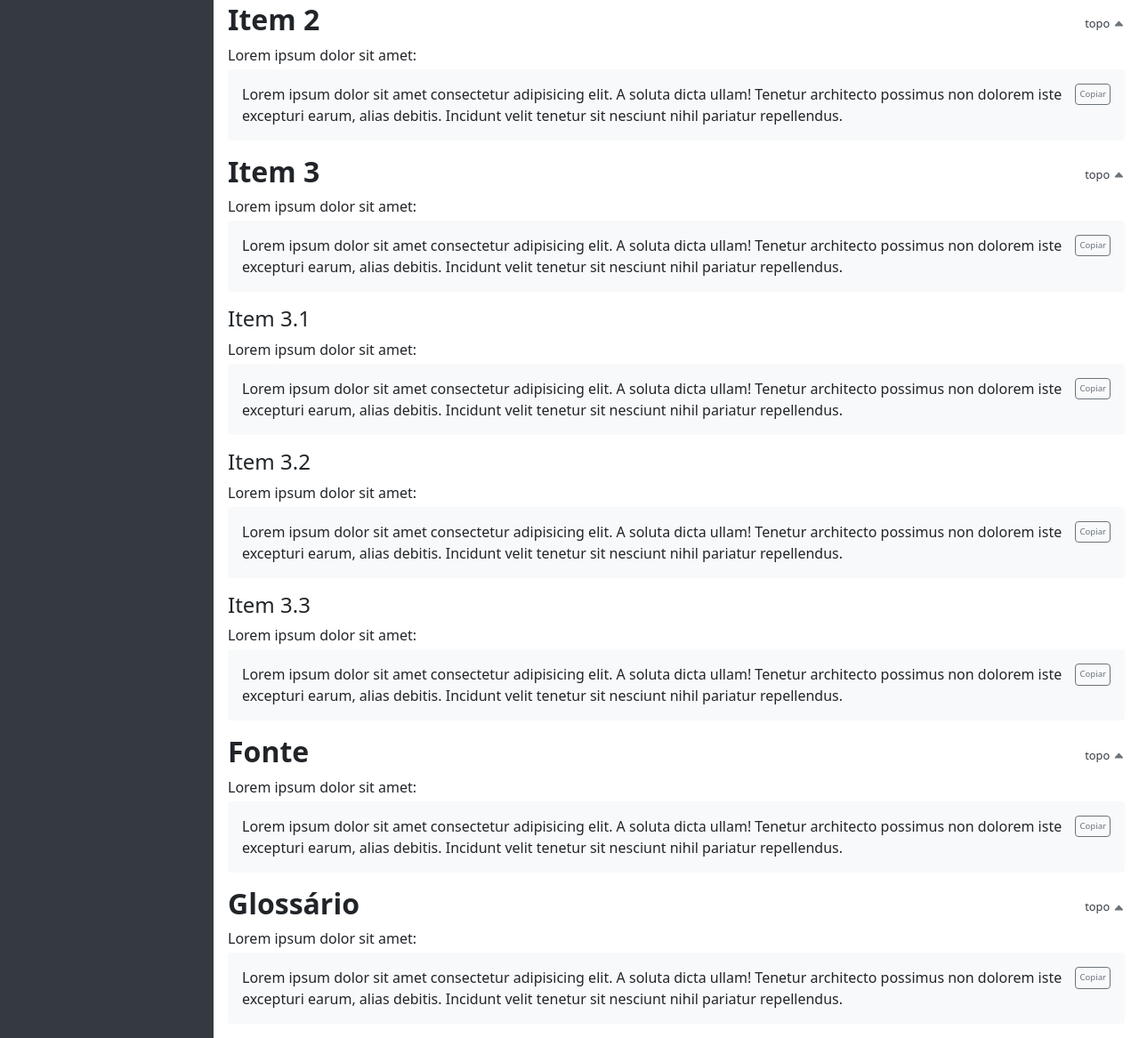
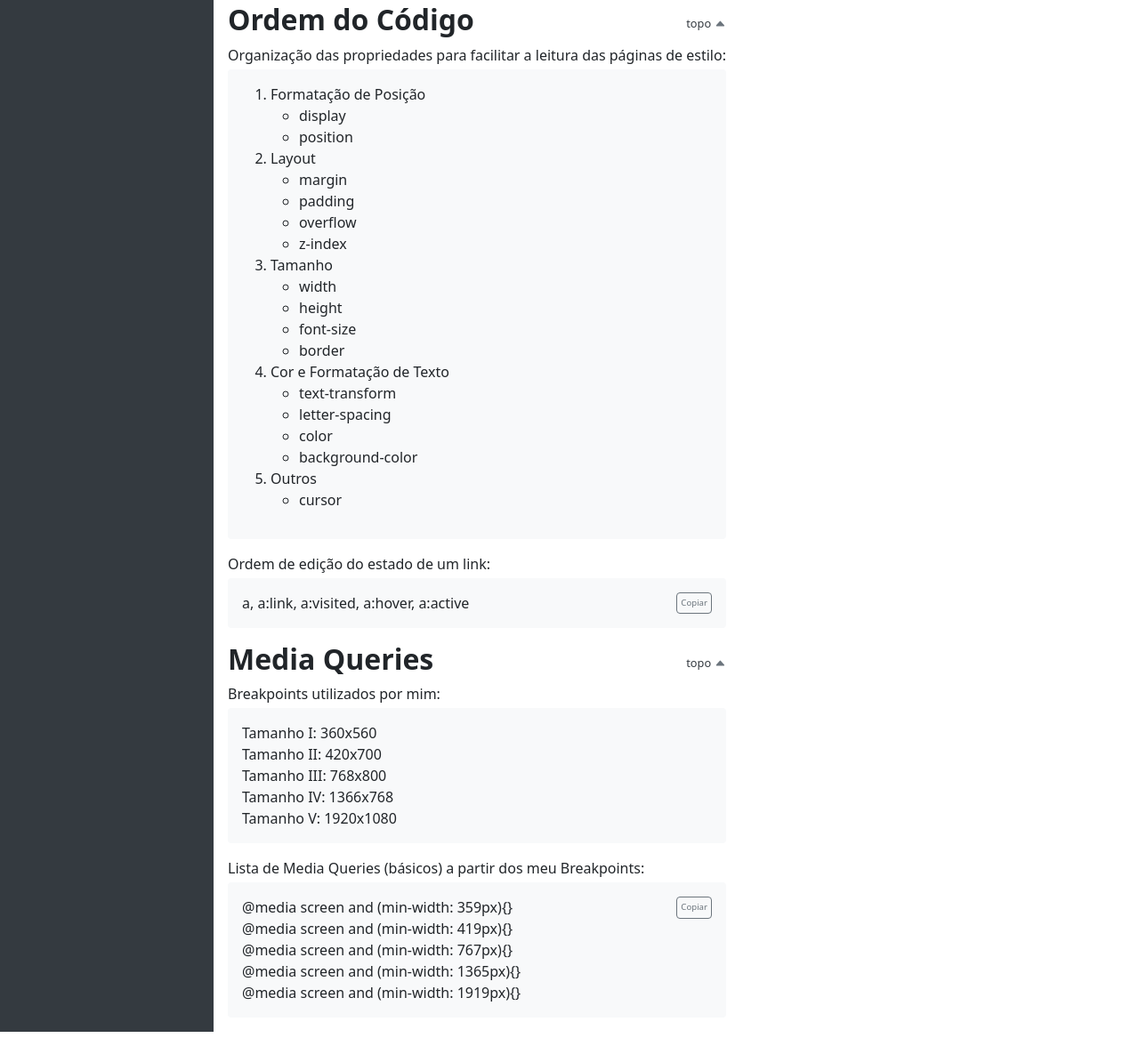
Before and after one commit to euchico/webdev-cookbook, a plain HTML site: page page/css.html in a window 1280 px wide. Shown: the part 466-1633 px from the top of the page at 89% size. Drawn offline with Linux system fonts and the light colour scheme.

Commit message:
Página CSS

```diff
--- a/page/css.html
+++ b/page/css.html
@@ -21,7 +21,7 @@
     <!-- MENU LATERAL -->
     <div id="sidebar" class="bg-dark">
       <div class="sidebar-heading font-weight-bold text-center p-3">
-        <a href="/"><h1 class="text-white">WebDev<br>Cookbook</h1></a>
+        <a href="/webdev-cookbook"><h1 class="text-white">WebDev<br>Cookbook</h1></a>
       </div>
 
       <div class="list-group list-group-flush">
@@ -57,38 +57,14 @@
         <div id="index" class="border border-secondary rounded overflow-hidden bg-light p-3 my-5">
           <h4 class="text-dark">Índice:</h4>
           <ul class="font-weight-bold m-0">
-            <li><a href="#" class="text-muted">Seletores</a></li>
-            <li><a href="#" class="text-muted">Ordem do Código</a></li>
-            <li><a href="#" class="text-muted">Media Queries</a></li>
+            <li><a href="#item1" class="text-muted">Seletores</a></li>
+            <li><a href="#item2" class="text-muted">Ordem do Código</a></li>
+            <li><a href="#item3" class="text-muted">Media Queries</a></li>
           </ul>
         </div>
         <!-- / ÍNDICE -->
 
-        <!-- ITEM(NS) -->
-        <!-- FERRAMENTA -->
-        <!-- <div id="item1" class="item">
-          <div class="item-title d-flex">
-            <h3 class="flex-grow-1">Ferramenta</h3>
-
-            <a class="nav-top d-flex align-items-center" href="#">
-              topo
-              <svg class="text-muted ml-1" width="1em" height="1em" viewBox="0 0 16 16" class="bi bi-caret-up-fill" fill="currentColor" xmlns="http://www.w3.org/2000/svg"><path d="M7.247 4.86l-4.796 5.481c-.566.647-.106 1.659.753 1.659h9.592a1 1 0 0 0 .753-1.659l-4.796-5.48a1 1 0 0 0-1.506 0z"/></svg>
-            </a>
-          </div>
-
-          <p class="mb-1">Lorem ipsum dolor sit amet:</p>
-          <div class="code rounded d-flex bg-light p-3 mb-3">
-            <span id="contentXXX">
-              Lorem ipsum dolor sit amet consectetur adipisicing elit. A soluta dicta ullam! Tenetur architecto possimus non dolorem iste excepturi earum, alias debitis. Incidunt velit tenetur sit nesciunt nihil pariatur repellendus.
-            </span>
-
-            <div class="clipboard ml-2">
-              <button onclick="copyContent('contentXXX')" type="button" class="btn btn-outline-secondary d-flex justify-content-end align-items-start p-1">Copiar</button>
-            </div>
-          </div>
-        </div> -->
-        <!-- / FERRAMENTA -->
-
+        <!-- ITENS -->
         <!-- ITEM 1 -->
         <div id="item1" class="item">
           <div class="item-title d-flex">
@@ -102,14 +78,16 @@
             <!-- / Botão Topo -->
           </div>
 
-          <p class="mb-3">Principais seletores do CSS: <a class="font-weight-bold" href="../assets/file/css-seletores.pdf" target="_blank">LINK</a></p>
+          <div class="mb-3">
+            <p class="mb-1">Principais seletores do CSS: <a class="font-weight-bold" href="../assets/file/css-seletores.pdf" target="_blank">LINK</a></p>
+          </div>
         </div>
         <!-- / ITEM 1 -->
 
         <!-- ITEM 2 -->
         <div id="item2" class="item">
           <div class="item-title d-flex">
-            <h3 class="flex-grow-1">Item 2</h3> <!-- Item Título -->
+            <h3 class="flex-grow-1">Ordem do Código</h3> <!-- Item Título -->
 
             <!-- Botão Topo -->
             <a class="nav-top d-flex align-items-center" href="#">
@@ -120,14 +98,68 @@
           </div>
 
           <!-- Item Conteúdo -->
-          <p class="mb-1">Lorem ipsum dolor sit amet:</p>
-          <div class="code rounded d-flex bg-light p-3 mb-3">
-            <span id="content2">
-              Lorem ipsum dolor sit amet consectetur adipisicing elit. A soluta dicta ullam! Tenetur architecto possimus non dolorem iste excepturi earum, alias debitis. Incidunt velit tenetur sit nesciunt nihil pariatur repellendus.
-            </span>
+          <div class="mb-3">
+            <p class="mb-1">
+              Organização das propriedades para facilitar a leitura das páginas de estilo:
+            </p>
 
-            <div class="clipboard ml-2">
-              <button onclick="copyContent('content2')" type="button" class="btn btn-outline-secondary d-flex justify-content-end align-items-start p-1">Copiar</button>
+            <div class="code rounded bg-light d-flex p-3">
+              <span class="mr-2">
+                <ol>
+                  <li>Formatação de Posição</li>
+                    <ul>
+                      <li>display</li>
+                      <li>position</li>
+                    </ul>
+                  <li>Layout</li>
+                    <ul>
+                      <li>margin</li>
+                      <li>padding</li>
+                      <li>overflow</li>
+                      <li>z-index</li>
+                    </ul>
+                  <li>Tamanho</li>
+                    <ul>
+                      <li>width</li>
+                      <li>height</li>
+                      <li>font-size</li>
+                      <li>border</li>
+                    </ul>
+                  <li>Cor e Formatação de Texto</li>
+                    <ul>
+                      <li>text-transform</li>
+                      <li>letter-spacing</li>
+                      <li>color</li>
+                      <li>background-color</li>
+                    </ul>
+                  <li>Outros</li>
+                    <ul>
+                      <li>cursor</li>
+                    </ul>
+                </ol>
+              </span>
+            </div>
+          </div>
+          <!-- / Item Conteúdo -->
+
+          <!-- Item Conteúdo -->
+          <div class="mb-3">
+            <p class="mb-1">
+              Ordem de edição do estado de um link:
+            </p>
+
+            <div class="code rounded bg-light d-flex p-3">
+              <span id="content1" class="mr-2">
+                a,
+                a:link,
+                a:visited,
+                a:hover,
+                a:active
+              </span>
+
+              <div class="clipboard ml-auto">
+                <button onclick="copyContent('content1')" type="button" class="btn btn-outline-secondary d-flex justify-content-end align-items-start p-1">Copiar</button>
+              </div>
             </div>
           </div>
           <!-- / Item Conteúdo -->
@@ -137,7 +169,7 @@
         <!-- ITEM 3 -->
         <div id="item3" class="item">
           <div class="item-title d-flex">
-            <h3 class="flex-grow-1">Item 3</h3> <!-- Item Título -->
+            <h3 class="flex-grow-1">Media Queries</h3> <!-- Item Título -->
 
             <!-- Botão Topo -->
             <a class="nav-top d-flex align-items-center" href="#">
@@ -148,129 +180,47 @@
           </div>
 
           <!-- Item Conteúdo -->
-          <p class="mb-1">Lorem ipsum dolor sit amet:</p>
-          <div class="code rounded d-flex bg-light p-3 mb-3">
-            <span id="content3">
-              Lorem ipsum dolor sit amet consectetur adipisicing elit. A soluta dicta ullam! Tenetur architecto possimus non dolorem iste excepturi earum, alias debitis. Incidunt velit tenetur sit nesciunt nihil pariatur repellendus.
-            </span>
+          <div class="mb-3">
+            <p class="mb-1">
+              Breakpoints utilizados por mim:
+            </p>
 
-            <div class="clipboard ml-2">
-              <button onclick="copyContent('content3')" type="button" class="btn btn-outline-secondary d-flex justify-content-end align-items-start p-1">Copiar</button>
+            <div class="code rounded bg-light d-flex p-3">
+              <span class="mr-2">
+                Tamanho I: 360x560 <br>
+                Tamanho II: 420x700 <br>
+                Tamanho III: 768x800 <br>
+                Tamanho IV: 1366x768 <br>
+                Tamanho V: 1920x1080
+              </span>
             </div>
           </div>
           <!-- / Item Conteúdo -->
 
-          <!-- ITEM 3.1 -->
-          <h4 id="item31">Item 3.1</h4>
+          <!-- Item Conteúdo -->
+          <div class="mb-3">
+            <p class="mb-1">
+              Lista de Media Queries (básicos) a partir dos meu Breakpoints:
+            </p>
 
-          <!-- Item Conteúdo -->
-          <p class="mb-1">Lorem ipsum dolor sit amet:</p>
-          <div class="code rounded d-flex bg-light p-3 mb-3">
-            <span id="content31">
-              Lorem ipsum dolor sit amet consectetur adipisicing elit. A soluta dicta ullam! Tenetur architecto possimus non dolorem iste excepturi earum, alias debitis. Incidunt velit tenetur sit nesciunt nihil pariatur repellendus.
-            </span>
+            <div class="code rounded bg-light d-flex p-3">
+              <span id="content2" class="mr-2">
+                @media screen and (min-width: 359px){} <br>
+                @media screen and (min-width: 419px){} <br>
+                @media screen and (min-width: 767px){} <br>
+                @media screen and (min-width: 1365px){} <br>
+                @media screen and (min-width: 1919px){}
+              </span>
 
-            <div class="clipboard ml-2">
-              <button onclick="copyContent('content31')" type="button" class="btn btn-outline-secondary d-flex justify-content-end align-items-start p-1">Copiar</button>
-            </div>
-          </div>
-          <!-- / Item Conteúdo -->
-          <!-- / ITEM 3.1 -->
-
-          <!-- ITEM 3.2 -->
-          <h4 id="item32">Item 3.2</h4>
-
-          <!-- Item Conteúdo -->
-          <p class="mb-1">Lorem ipsum dolor sit amet:</p>
-          <div class="code rounded d-flex bg-light p-3 mb-3">
-            <span id="content32">
-              Lorem ipsum dolor sit amet consectetur adipisicing elit. A soluta dicta ullam! Tenetur architecto possimus non dolorem iste excepturi earum, alias debitis. Incidunt velit tenetur sit nesciunt nihil pariatur repellendus.
-            </span>
-
-            <div class="clipboard ml-2">
-              <button onclick="copyContent('content32')" type="button" class="btn btn-outline-secondary d-flex justify-content-end align-items-start p-1">Copiar</button>
-            </div>
-          </div>
-          <!-- / Item Conteúdo -->
-          <!-- / ITEM 3.2 -->
-
-          <!-- ITEM 3.3 -->
-          <h4 id="item33">Item 3.3</h4>
-
-          <!-- Item Conteúdo -->
-          <p class="mb-1">Lorem ipsum dolor sit amet:</p>
-          <div class="code rounded d-flex bg-light p-3 mb-3">
-            <span id="content33">
-              Lorem ipsum dolor sit amet consectetur adipisicing elit. A soluta dicta ullam! Tenetur architecto possimus non dolorem iste excepturi earum, alias debitis. Incidunt velit tenetur sit nesciunt nihil pariatur repellendus.
-            </span>
-
-            <div class="clipboard ml-2">
-              <button onclick="copyContent('content33')" type="button" class="btn btn-outline-secondary d-flex justify-content-end align-items-start p-1">Copiar</button>
-            </div>
-          </div>
-          <!-- / Item Conteúdo -->
-          <!-- / ITEM 3.3 -->
-        </div>
-        <!-- / ITEM 3 -->
-
-        <!-- FONTE -->
-        <div id="item1" class="item">
-          <div class="item-title d-flex">
-            <h3 class="flex-grow-1">Fonte</h3> <!-- Item Título -->
-
-            <!-- Botão Topo -->
-            <a class="nav-top d-flex align-items-center" href="#">
-              topo
-              <svg class="text-muted ml-1" width="1em" height="1em" viewBox="0 0 16 16" class="bi bi-caret-up-fill" fill="currentColor" xmlns="http://www.w3.org/2000/svg"><path d="M7.247 4.86l-4.796 5.481c-.566.647-.106 1.659.753 1.659h9.592a1 1 0 0 0 .753-1.659l-4.796-5.48a1 1 0 0 0-1.506 0z"/></svg>
-            </a>
-            <!-- / Botão Topo -->
-          </div>
-
-          <!-- Item Conteúdo -->
-          <p class="mb-1">Lorem ipsum dolor sit amet:</p>
-          <div class="code rounded d-flex bg-light p-3 mb-3">
-            <span id="contentXXX">
-              Lorem ipsum dolor sit amet consectetur adipisicing elit. A soluta dicta ullam! Tenetur architecto possimus non dolorem iste excepturi earum, alias debitis. Incidunt velit tenetur sit nesciunt nihil pariatur repellendus.
-            </span>
-
-            <div class="clipboard ml-2">
-              <button onclick="copyContent('contentXXX')" type="button" class="btn btn-outline-secondary d-flex justify-content-end align-items-start p-1">Copiar</button>
+              <div class="clipboard ml-auto">
+                <button onclick="copyContent('content2')" type="button" class="btn btn-outline-secondary d-flex justify-content-end align-items-start p-1">Copiar</button>
+              </div>
             </div>
           </div>
           <!-- / Item Conteúdo -->
         </div>
-        <!-- / FONTE -->
-
-        <!-- GLOSSÁRIO -->
-        <div id="item1" class="item">
-          <div class="item-title d-flex">
-            <h3 class="flex-grow-1">Glossário</h3> <!-- Item Título -->
-
-            <!-- Botão Topo -->
-            <a class="nav-top d-flex align-items-center" href="#">
-              topo
-              <svg class="text-muted ml-1" width="1em" height="1em" viewBox="0 0 16 16" class="bi bi-caret-up-fill" fill="currentColor" xmlns="http://www.w3.org/2000/svg"><path d="M7.247 4.86l-4.796 5.481c-.566.647-.106 1.659.753 1.659h9.592a1 1 0 0 0 .753-1.659l-4.796-5.48a1 1 0 0 0-1.506 0z"/></svg>
-            </a>
-            <!-- / Botão Topo -->
-          </div>
-
-          <!-- Item Conteúdo -->
-          <p class="mb-1">Lorem ipsum dolor sit amet:</p>
-          <div class="code rounded d-flex bg-light p-3 mb-3">
-            <span id="contentXXX">
-              Lorem ipsum dolor sit amet consectetur adipisicing elit. A soluta dicta ullam! Tenetur architecto possimus non dolorem iste excepturi earum, alias debitis. Incidunt velit tenetur sit nesciunt nihil pariatur repellendus.
-            </span>
-
-            <div class="clipboard ml-2">
-              <button onclick="copyContent('contentXXX')" type="button" class="btn btn-outline-secondary d-flex justify-content-end align-items-start p-1">Copiar</button>
-            </div>
-          </div>
-          <!-- / Item Conteúdo -->
-        </div>
-        <!-- / GLOSSÁRIO -->
-
-        <!-- / ITEM(NS) -->
-
+        <!-- / ITEM 3 -->
+        <!-- / ITENS -->
       </div>
     </div>
     <!-- CONTEÚDO -->
```
Also changed, not shown: page/css1.html (deleted, +0 -161 lines).
